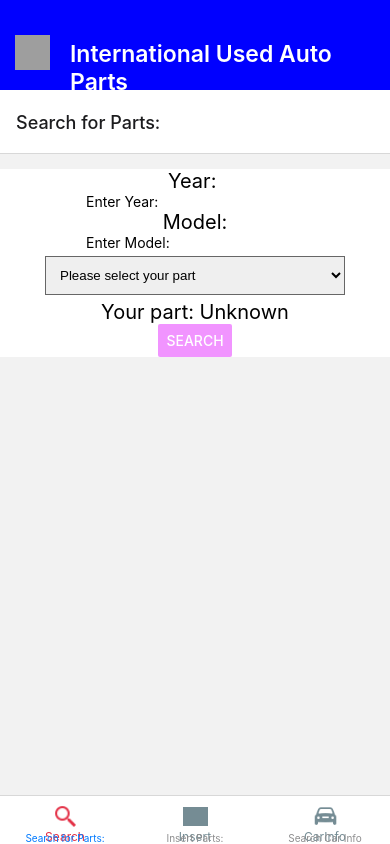
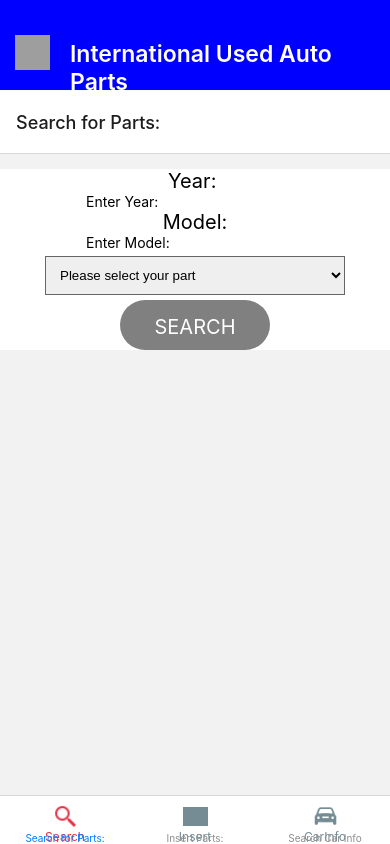
Before and after one commit to WilfredoEsco/InventoryAppReactNative, a React Native app: screen /Insert in a window 390 px wide. Built offline with nearby package versions, Linux system fonts and the light colour scheme; grey boxes are pictures that could not be loaded.

Commit message:
added Search button component

```diff
--- a/components/Searcher.js
+++ b/components/Searcher.js
@@ -2,12 +2,16 @@ import React, { useState } from "react";
 import { View, Text,TextInput, StyleSheet,Button } from "react-native";
 
 import { Picker } from "@react-native-picker/picker";
+import { TouchableOpacity } from "react-native-web";
+import CustomButton from "./customButton";
+
 
 
 function App() {
   const [part, setPart] = useState('Unknown');
 
   return (
+
     <View style = {styles.screen}>
         <Text style ={styles.inputs}>Year: </Text>
         <TextInput placeholder="Enter Year:"/>
@@ -26,12 +30,9 @@ function App() {
         <Picker.Item label="Starter" value="Starter" />
         <Picker.Item label="Alternator" value="Alternator" />
       </Picker>
-      <Text style={styles.text}>Your part: {part}</Text>
-      <Button
-        title="SEARCH" color ="#f194ff"
-        onPress={() => Alert.alert('Simple Button pressed')}
-      />
+      <CustomButton/>
     </View>
+
 
   );
 }
@@ -58,6 +59,10 @@ const styles = StyleSheet.create({
   },
   inputs:{
     fontSize: 20
+  },
+  button:{
+    backgroundColor:'green',
+    borderRadius:8
   }
 
 });
--- /dev/null
+++ b/components/customButton.js
@@ -0,0 +1,36 @@
+import React from "react";
+import {View, Text,StyleSheet,TouchableOpacity} from "react-native";
+
+const CustomButton = props =>{
+    return(
+        <TouchableOpacity>
+            <View style = {{...stlyes.button, ...props.style}}>
+                <Text style ={{...stlyes.buttonText, ...props.textStyling}}>
+                   SEARCH
+                </Text>
+            </View>
+        </TouchableOpacity>
+    )
+};
+
+const stlyes = StyleSheet.create({
+    button:{
+        backgroundColor:"gray",
+        paddingVertical:15,
+        paddingHorizontal:10,
+        borderRadius:100,
+        width:150,
+        height:50,
+        align:"center",
+
+    },
+    buttonText:{
+        color:"white",
+        fontSize:20,
+        textAlign:'center',
+
+
+    }
+});
+
+export default CustomButton;
--- a/screens/SearchScreen.js
+++ b/screens/SearchScreen.js
@@ -3,11 +3,13 @@ import {View, Text, Button, StyleSheet} from 'react-native';
 
 import Searcher from "../components/Searcher";
 import Header from "../components/Header"
+import CustomButton from "../components/customButton";
 const SearchScreen = ({navigation}) => {
     return(
         <View style = {StyleSheet.container}>
 
             <Searcher/>
+
 
 
 
```
